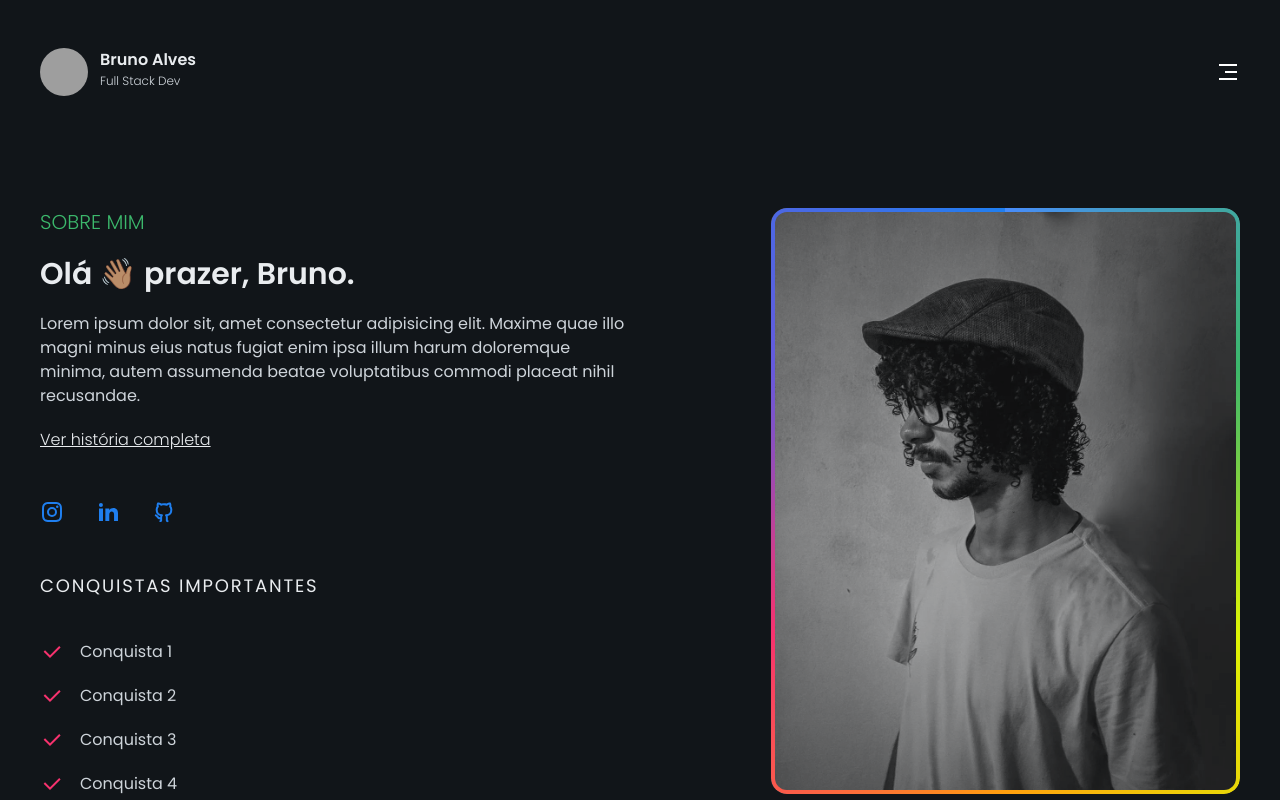
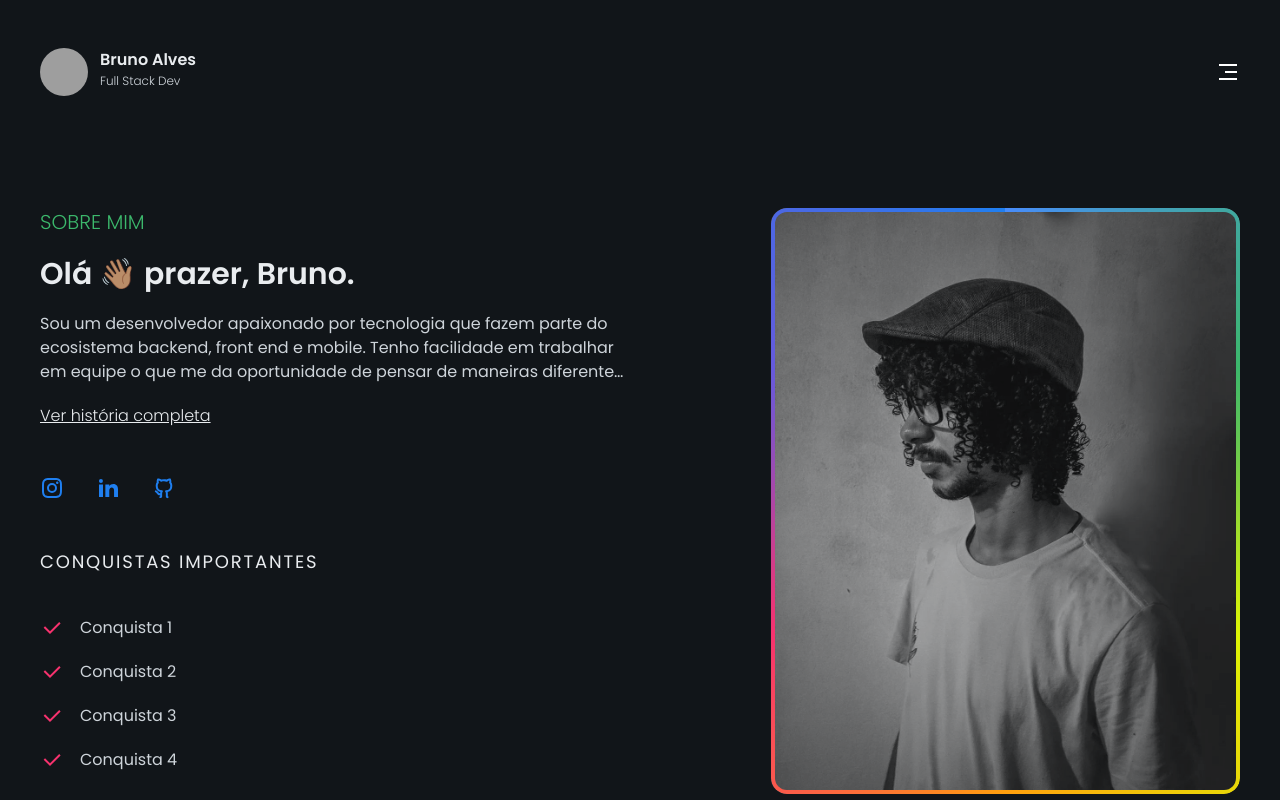
Before and after one commit to nitoba/profile-website, a Next.js app: page / in a window 1280 px wide. Shown: the top 800 px of the page. Built offline with nearby package versions, Linux system fonts and the light colour scheme; grey boxes are pictures that could not be loaded.

Commit message:
add texts about me

```diff
--- a/pages/components/about-me.tsx
+++ b/pages/components/about-me.tsx
@@ -16,7 +16,12 @@ export function AboutMe() {
         <div className='w-full h-12'>
           <span className='text-green font-light text-xl'>SOBRE MIM</span>
           <h2 className="text-text-title text-3xl mt-5">Olá 👋🏽 prazer, Bruno.</h2>
-          <p className='text-text-body text-ellipsis text-left mt-5 line-clamp-4'>Lorem ipsum dolor sit, amet consectetur adipisicing elit. Maxime quae illo magni minus eius natus fugiat enim ipsa illum harum doloremque minima, autem assumenda beatae voluptatibus commodi placeat nihil recusandae.</p>
+          <p className='text-text-body text-ellipsis text-left mt-5 line-clamp-3'>
+            Sou um desenvolvedor apaixonado por tecnologia que fazem parte do ecosistema backend, front end e mobile.
+            Tenho facilidade em trabalhar em equipe o que me da oportunidade de pensar de maneiras diferentes para resolver problemas aumentando cada vez mais meu aprendizado.
+            Sempre estou buscando aprimorar minhas habilidades estudando o que está acontecendo no mercado e buscando novas oportunidades.
+            Gosto muito de aprender coisas novas relacionadas ao universo da tecnologia e por isso sempre me disponho a estudar e aplicá-las.
+          </p>
           <span
             onClick={() => setModalIsOpen(true)}
             className='
--- a/pages/components/modal-history.tsx
+++ b/pages/components/modal-history.tsx
@@ -54,11 +54,12 @@ export function ModalHistory({ onClose }: ModalHistoryProps) {
 
                 <section className="mt-8">
                     <p className="text-text-body">
-                        Lorem ipsum dolor sit amet consectetur adipisicing elit. Similique impedit autem reiciendis repellendus deleniti sit, quis, eligendi expedita placeat iusto saepe quod explicabo earum quaerat assumenda delectus harum deserunt perferendis?
-                        Lorem, ipsum dolor sit amet consectetur adipisicing elit. Ad, eius odio. Quaerat quas reprehenderit modi praesentium, nemo sint minima temporibus beatae fugit fuga nihil saepe exercitationem sit aperiam perspiciatis optio.
+                        Sou um desenvolvedor apaixonado por tecnologia que fazem parte do ecosistema backend, front end e mobile.
+                        Tenho facilidade em trabalhar em equipe o que me da oportunidade de pensar de maneiras diferentes para resolver problemas aumentando cada vez mais meu aprendizado.
                     </p>
                     <p className="text-text-body mt-2">
-                        Lorem ipsum dolor sit amet consectetur, adipisicing elit. Aliquid quos non ratione, aperiam dolorum asperiores vel amet saepe. Quibusdam id exercitationem consequatur expedita, rem officiis eaque sit omnis totam sint?
+                        Sempre estou buscando aprimorar minhas habilidades estudando o que está acontecendo no mercado e buscando novas oportunidades.
+                        Gosto muito de aprender coisas novas relacionadas ao universo da tecnologia e por isso sempre me disponho a estudar e aplicá-las.
                     </p>
                 </section>
                 <div className="mt-12">
```
